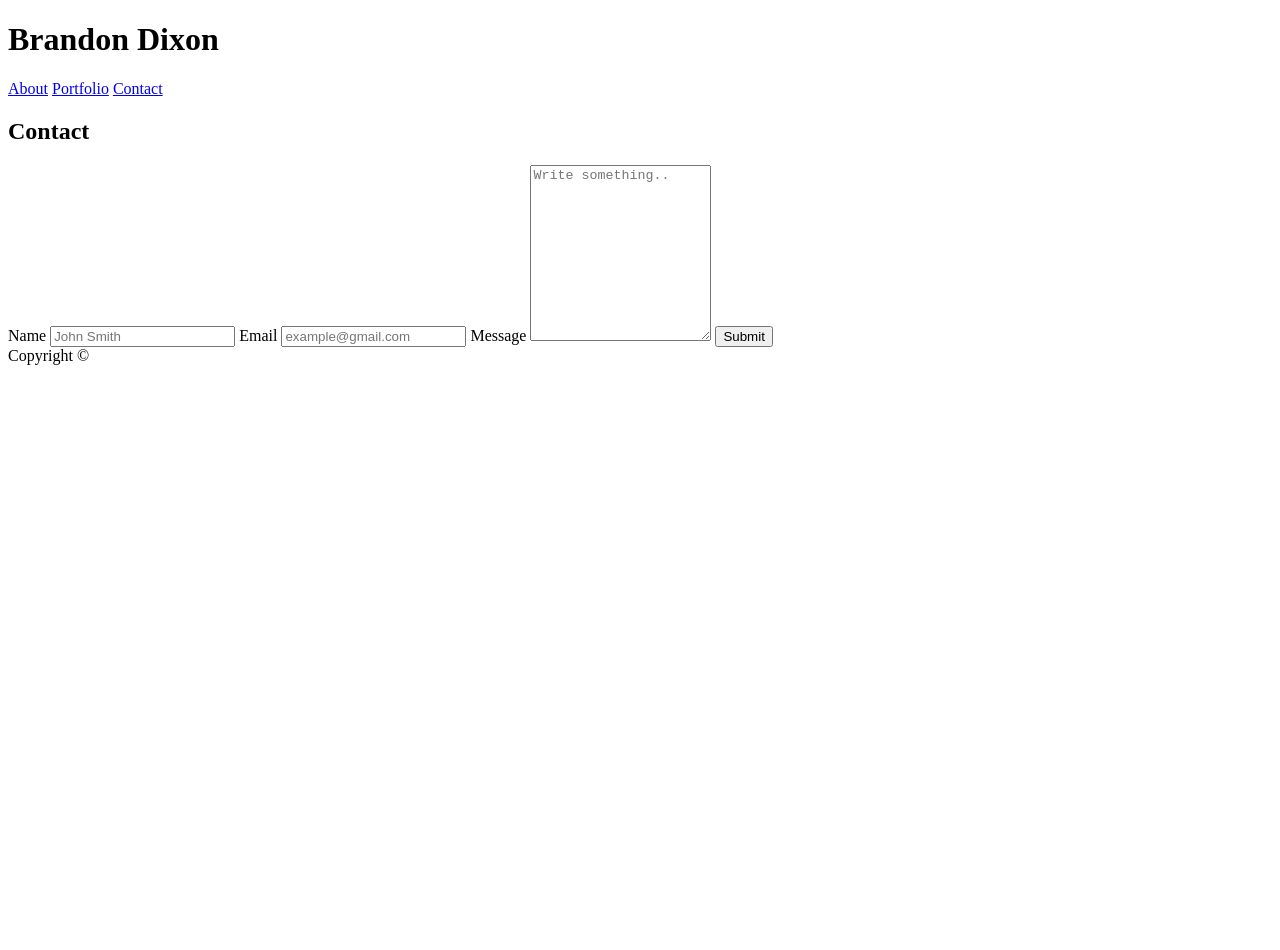
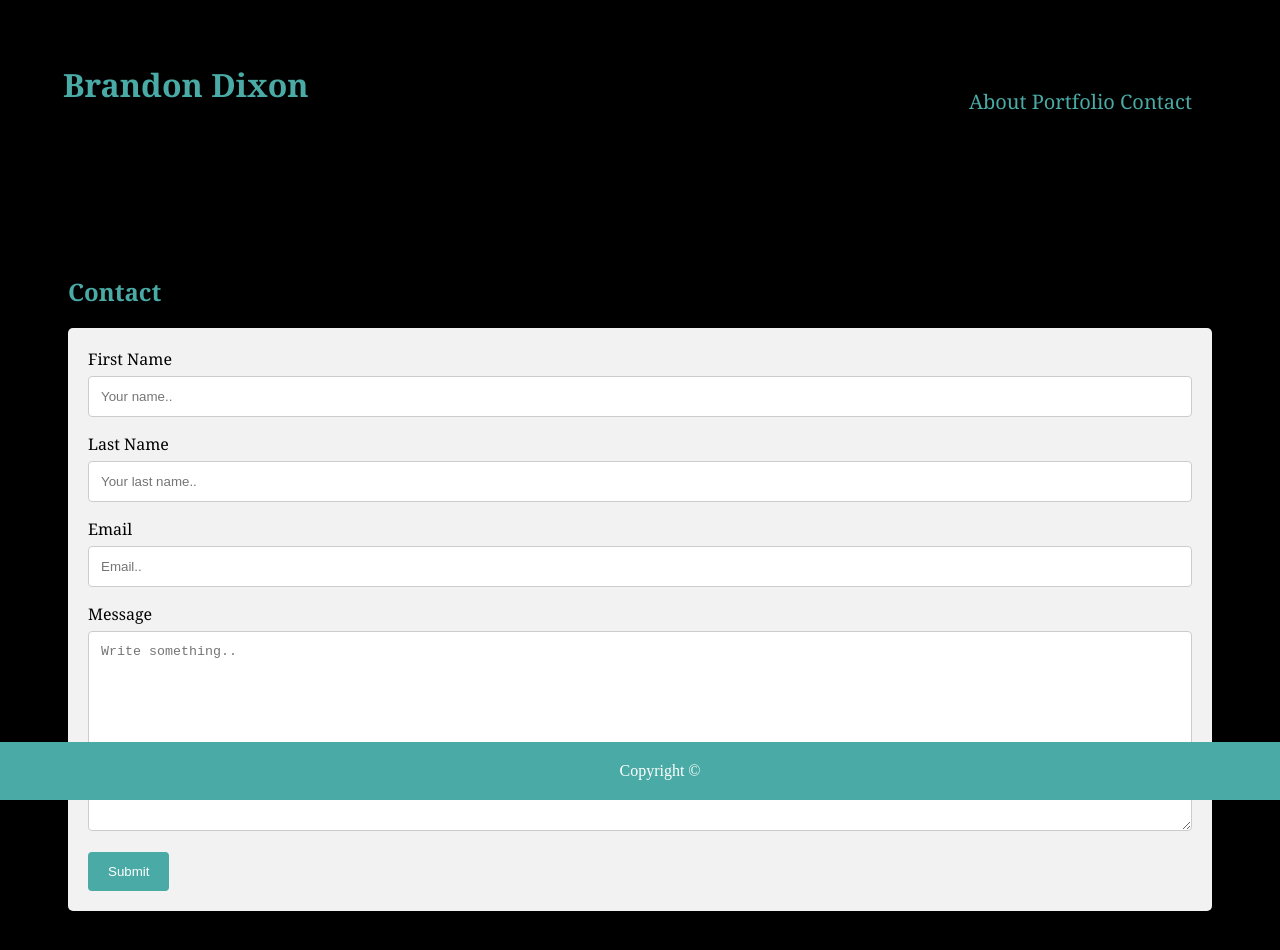
Before and after one commit to bdixon850/Basic-Portfolio, a plain HTML site: page contact.html in a window 1280 px wide. Before the commit the page ends 800 px from the top, so only its background shows below. Drawn offline with Linux system fonts and the light colour scheme.

Commit message:
Last push

```diff
--- a/assets/css/style.css
+++ b/assets/css/style.css
@@ -0,0 +1,88 @@
+.name {
+    float: left;
+    color: #4aaaa5;
+    padding: 30px;
+    font-family: Georgia, 'Times New Roman', Times, serif;
+    margin: 25px;
+}
+
+.navbar {
+    float: right;
+    padding: 80px;
+    font-family: Georgia, 'Times New Roman', Times, serif;
+    font-size: 20px;
+}
+
+.header {
+    clear: both;
+}
+
+.information {
+    clear: both;
+    padding: 60px;
+    font-family: Georgia, 'Times New Roman', Times, serif;
+}
+
+a {
+    text-decoration: none;
+}
+
+.headers {
+    color: #4aaaa5;
+}
+
+section {
+    padding: 90px;
+}
+
+p {
+    width: 60%;
+    float: right;
+    color: #777777;
+    font-size: 20px;
+}
+
+footer {
+    position: fixed;
+    left: 0;
+    bottom: 0;
+    width: 100%;
+    padding: 20px;
+    background-color: #4aaaa5;
+    color: white;
+    text-align: center;
+}
+
+body {
+    background-color: black;
+}
+
+input[type=text], select, textarea {
+    width: 100%;
+    padding: 12px;
+    border: 1px solid #ccc;
+    border-radius: 4px;
+    box-sizing: border-box;
+    margin-top: 6px;
+    margin-bottom: 16px;
+    resize: vertical
+}
+
+input[type=submit] {
+    background-color: #4aaaa5;
+    color: white;
+    padding: 12px 20px;
+    border: none;
+    border-radius: 4px;
+    cursor: pointer;
+}
+
+input[type=submit]:hover {
+    background-color: yellow;
+}
+
+.container {
+    border-radius: 5px;
+    background-color: #f2f2f2;
+    padding: 20px;
+}
--- a/contact.html
+++ b/contact.html
@@ -4,33 +4,44 @@
     <meta charset="UTF-8">
     <meta name="viewport" content="width=device-width, initial-scale=1.0">
     <meta http-equiv="X-UA-Compatible" content="ie=edge">
+    <link rel="stylesheet" type="text/css" href="assets/css/style.css">
     <title>Document</title>
 </head>
 <body>
     <header>
-        <h1>Brandon Dixon</h1>
+        <div class="header">
+            <h1 class="name">Brandon Dixon</h1>
+            <nav class="navbar">
+                <a href="index.html" style="color:#4aaaa5">About</a>
+                <a href="portfolio.html" style="color:#4aaaa5">Portfolio</a>
+                <a href="contact.html" style="color:#4aaaa5">Contact</a>
+            </nav>
+        </div>
     </header>
 
-    <div class="topnav">
-        <a href="#about">About</a>
-        <a href="portfolio.html">Portfolio</a>
-        <a href="contact.html">Contact</a>
-    </div>
+    <section class="information">
+        <h1 class="headers">Contact</h1>
+        <div class="container">
+            <form action="action_page.php">
 
-    <section>
-        <h1>Contact</h1>
+                <label for="fname">First Name</label>
+                <input type="text" id="fname" name="firstname" placeholder="Your name..">
 
-        <div class="Contact Information">
-            <form action="/action_page.php">
-                <label for="fname">Name</label>
-                <input type="text" id="fname" name="fullname" placeholder="John Smith">
-                <label for="email">Email</label>
-                <input type="text" id="email" name="email" placeholder="example@gmail.com">
-                <label for="message">Message</label>
-                <textarea id="subject" name="subject" placeholder="Write something.." style="height:170px"></textarea>
+                <label for="lname">Last Name</label>
+                <input type="text" id="lname" name="lastname" placeholder="Your last name..">
+
+                <label for="country">Email</label>
+                <input type="text" id="email" name="email" placeholder="Email..">
+
+                <label for="subject">Message</label>
+                <textarea id="subject" name="subject" placeholder="Write something.." style="height:200px"></textarea>
+
                 <input type="submit" value="Submit">
+
             </form>
         </div>
+
+
     </section>
 
     <footer>Copyright &copy;</footer>
```
Also changed, not shown: index.html (+14 -16 lines), portfolio.html (+16 -14 lines).
